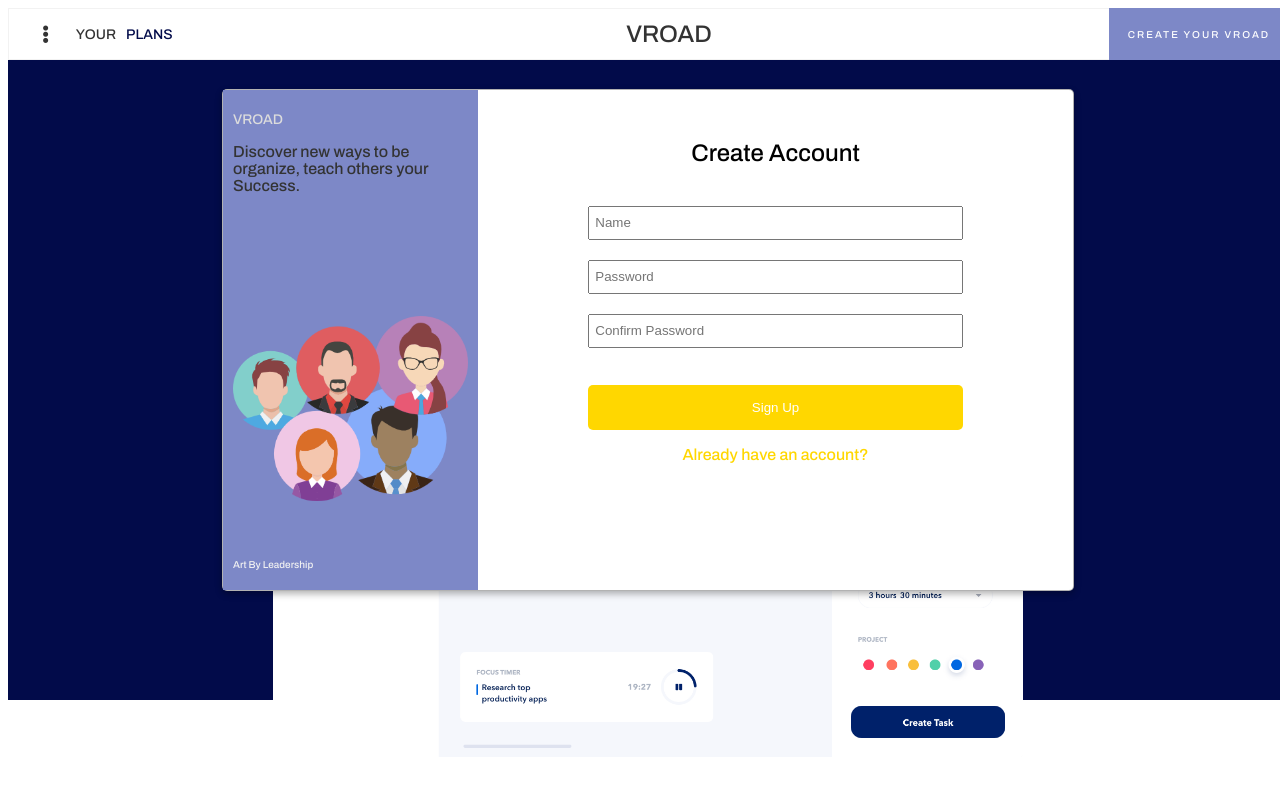
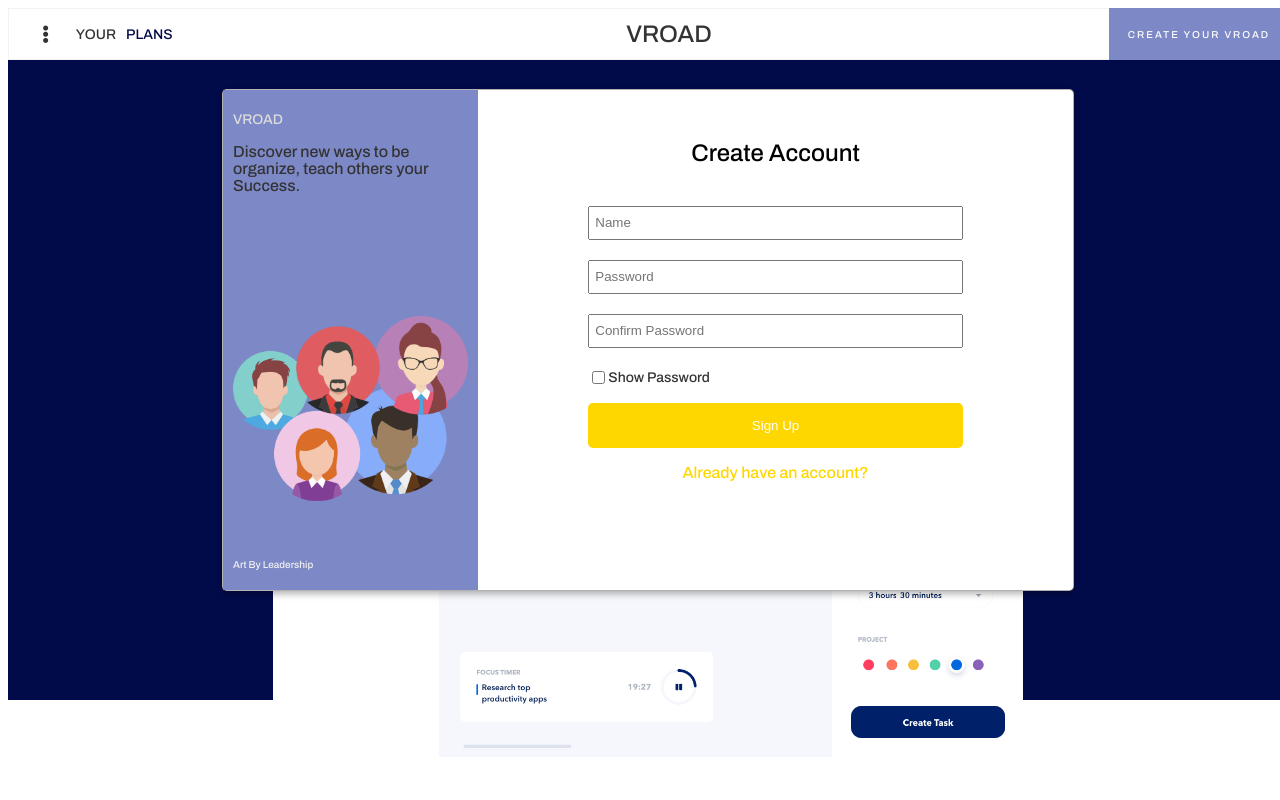
Before and after one commit to mkcriollo/VROAD, a React (Create React App) app in the folder frontend/: page /signup in a window 1280 px wide. Shown: the top 800 px of the page. Built offline with nearby package versions, Linux system fonts and the light colour scheme.

Commit message:
show password function

```diff
--- a/frontend/src/components/signup/signupModal.css
+++ b/frontend/src/components/signup/signupModal.css
@@ -101,3 +101,16 @@
   font-size: 10px;
   font-family: "Archivo", sans-serif;
 }
+
+.show-pass-hold {
+  display: flex;
+  align-items: center;
+  width: 70%;
+  height: 20px;
+  margin-top: 20px;
+}
+
+.show-pass-hold > p {
+  color: #333;
+  font-size: 14px;
+}
--- a/frontend/src/components/signup/signupModal.jsx
+++ b/frontend/src/components/signup/signupModal.jsx
@@ -1,5 +1,18 @@
 import React from "react";
 import "./signupModal.css";
+
+function showPassword() {
+  let pass = document.getElementsByClassName("enterPassword");
+  console.log(pass);
+
+  for (let password of pass) {
+    if (password.type === "password") {
+      password.type = "text";
+    } else {
+      password.type = "password";
+    }
+  }
+}
 
 const SignupModal = (props) => {
   return (
@@ -17,9 +30,20 @@ const SignupModal = (props) => {
       <div className="signup-info">
         <h2>Create Account</h2>
         <input type="text" placeholder="Name" />
-        <input type="password" placeholder="Password" />
-        <input type="password" placeholder="Confirm Password" />
-        <br />
+        <input
+          type="password"
+          placeholder="Password"
+          className="enterPassword"
+        />
+        <input
+          type="password"
+          placeholder="Confirm Password"
+          className="enterPassword"
+        />
+        <div className="show-pass-hold">
+          <input type="checkbox" onClick={() => showPassword()} />
+          <p>Show Password</p>
+        </div>
         <button>Sign Up</button>
         <p>Already have an account?</p>
       </div>
```
